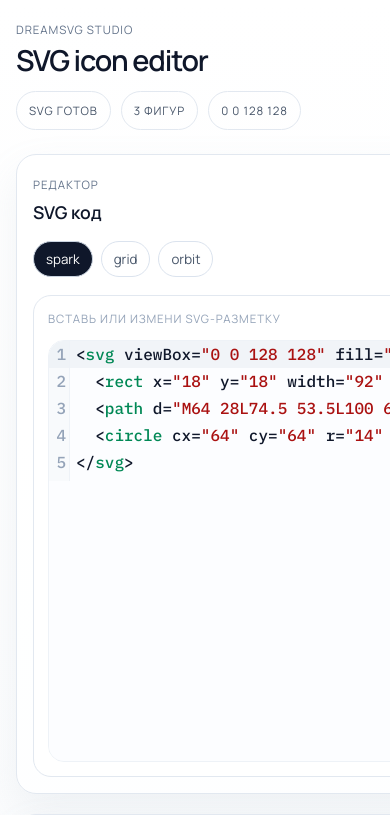
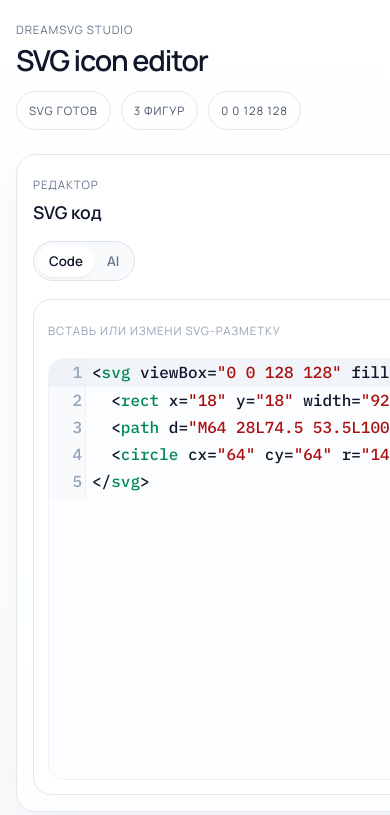
Before and after one commit to dmitriyg0r/DreamSVG, a React (Vite) app: page / in a window 390 px wide. Shown: the top 815 px of the page. Built offline with nearby package versions, Linux system fonts and the light colour scheme.

Commit message:
Rewrite editor logic for stability

```diff
--- a/package.json
+++ b/package.json
@@ -14,7 +14,8 @@
     "@codemirror/theme-one-dark": "^6.1.3",
     "@uiw/react-codemirror": "^4.25.7",
     "react": "^19.1.0",
-    "react-dom": "^19.1.0"
+    "react-dom": "^19.1.0",
+    "xml-formatter": "^3.6.7"
   },
   "devDependencies": {
     "@eslint/js": "^9.25.0",
--- a/src/App.css
+++ b/src/App.css
@@ -84,24 +84,51 @@
   color: #0f172a;
 }
 
-.template-switcher {
+.editor-actions {
   display: flex;
   flex-wrap: wrap;
+  align-items: center;
+  justify-content: flex-end;
   gap: 8px;
 }
 
-.template-switcher button {
+.mode-switch {
+  display: inline-flex;
+  padding: 3px;
   border: 1px solid #dbe3ee;
   border-radius: 999px;
-  padding: 8px 12px;
+  background: #f8fafc;
+}
+
+.mode-switch button {
+  border: 0;
+  border-radius: 999px;
+  padding: 7px 12px;
+  background: transparent;
+  color: #64748b;
+  font-weight: 600;
+}
+
+.mode-switch button.active {
+  background: #ffffff;
+  color: #0f172a;
+  box-shadow: 0 1px 2px rgba(15, 23, 42, 0.08);
+}
+
+.format-button {
+  display: inline-flex;
+  align-items: center;
+  border: 1px solid #dbe3ee;
+  border-radius: 999px;
+  padding: 7px;
   background: #ffffff;
   color: #475569;
 }
 
-.template-switcher button.active {
-  border-color: #cbd5e1;
-  background: #0f172a;
-  color: #ffffff;
+.button-icon {
+  width: 16px;
+  height: 16px;
+  flex: 0 0 auto;
 }
 
 .editor-frame {
@@ -110,10 +137,57 @@
   border-radius: 18px;
 }
 
+.editor-label-row {
+  display: flex;
+  align-items: center;
+  justify-content: space-between;
+  gap: 12px;
+  margin-bottom: 12px;
+}
+
 .editor-label {
-  display: block;
-  margin-bottom: 12px;
   color: #94a3b8;
+}
+
+.ai-panel {
+  display: grid;
+  align-items: center;
+  min-height: 560px;
+}
+
+.ai-placeholder {
+  display: grid;
+  gap: 16px;
+  max-width: 420px;
+}
+
+.ai-placeholder-icon {
+  display: grid;
+  place-items: center;
+  width: 56px;
+  height: 56px;
+  border: 1px solid #dbe3ee;
+  border-radius: 18px;
+  color: #475569;
+  background: #fcfdff;
+}
+
+.ai-placeholder-icon svg {
+  width: 24px;
+  height: 24px;
+}
+
+.ai-placeholder-title {
+  margin: 0 0 8px;
+  font-size: 1.05rem;
+  font-weight: 600;
+  color: #0f172a;
+}
+
+.ai-placeholder-text {
+  margin: 0;
+  color: #64748b;
+  line-height: 1.6;
 }
 
 .code-editor-shell {
@@ -133,10 +207,18 @@
   line-height: 1.7;
 }
 
+.code-editor-shell .cm-focused {
+  outline: none;
+}
+
 .code-editor-shell .cm-gutters {
   border-right: 1px solid #eef2f7;
   background: #f8fafc;
   color: #94a3b8;
+}
+
+.code-editor-shell .cm-lineNumbers {
+  min-width: 36px;
 }
 
 .code-editor-shell .cm-activeLine,
@@ -149,8 +231,19 @@
   padding-top: 0;
 }
 
-.code-editor-shell .cm-focused {
-  outline: none;
+.code-editor-shell .cm-content {
+  caret-color: #0f172a;
+}
+
+.code-editor-shell .cm-cursor,
+.code-editor-shell .cm-dropCursor {
+  border-left: 2px solid #0f172a !important;
+}
+
+.editor-feedback {
+  margin: 12px 0 0;
+  color: #b91c1c;
+  font-size: 0.92rem;
 }
 
 .preview-stage {
@@ -265,6 +358,14 @@
     flex-direction: column;
   }
 
+  .editor-actions {
+    justify-content: flex-start;
+  }
+
+  .mode-switch {
+    order: -1;
+  }
+
   .preview-stage {
     min-height: 300px;
     padding: 16px;
--- a/src/App.jsx
+++ b/src/App.jsx
@@ -1,35 +1,18 @@
 import { useEffect, useMemo, useState } from 'react'
-import CodeMirror from '@uiw/react-codemirror'
-import { xml } from '@codemirror/lang-xml'
+import formatXml from 'xml-formatter'
+import SvgCodeEditor from './components/SvgCodeEditor'
 import './App.css'
 
 const STORAGE_KEYS = {
-  activeTemplate: 'dreamsvg.activeTemplate',
+  editorMode: 'dreamsvg.editorMode',
   svgCode: 'dreamsvg.svgCode',
 }
 
-const templates = {
-  spark: `<svg viewBox="0 0 128 128" fill="none" xmlns="http://www.w3.org/2000/svg">
+const INITIAL_SVG = `<svg viewBox="0 0 128 128" fill="none" xmlns="http://www.w3.org/2000/svg">
   <rect x="18" y="18" width="92" height="92" rx="28" fill="#111827"/>
   <path d="M64 28L74.5 53.5L100 64L74.5 74.5L64 100L53.5 74.5L28 64L53.5 53.5L64 28Z" fill="#F97316"/>
   <circle cx="64" cy="64" r="14" fill="#FDE68A"/>
-</svg>`,
-  grid: `<svg viewBox="0 0 128 128" fill="none" xmlns="http://www.w3.org/2000/svg">
-  <rect width="128" height="128" rx="30" fill="#0F172A"/>
-  <rect x="24" y="24" width="32" height="32" rx="10" fill="#22C55E"/>
-  <rect x="72" y="24" width="32" height="32" rx="10" fill="#38BDF8"/>
-  <rect x="24" y="72" width="32" height="32" rx="10" fill="#F59E0B"/>
-  <path d="M72 72H104V104H72L88 88L72 72Z" fill="#F43F5E"/>
-</svg>`,
-  orbit: `<svg viewBox="0 0 128 128" fill="none" xmlns="http://www.w3.org/2000/svg">
-  <rect width="128" height="128" rx="30" fill="#172554"/>
-  <circle cx="64" cy="64" r="12" fill="#E0E7FF"/>
-  <ellipse cx="64" cy="64" rx="42" ry="18" stroke="#A78BFA" stroke-width="8"/>
-  <ellipse cx="64" cy="64" rx="18" ry="42" stroke="#60A5FA" stroke-width="8"/>
-  <circle cx="28" cy="64" r="7" fill="#F9A8D4"/>
-  <circle cx="92" cy="39" r="7" fill="#FDE68A"/>
-</svg>`,
-}
+</svg>`
 
 function getSvgMeta(markup) {
   try {
@@ -77,12 +60,13 @@ function getSvgMeta(markup) {
 function App() {
   const [svgCode, setSvgCode] = useState(() => {
     const savedCode = localStorage.getItem(STORAGE_KEYS.svgCode)
-    return savedCode || templates.spark
+    return savedCode || INITIAL_SVG
   })
-  const [activeTemplate, setActiveTemplate] = useState(() => {
-    const savedTemplate = localStorage.getItem(STORAGE_KEYS.activeTemplate)
-    return templates[savedTemplate] ? savedTemplate : 'spark'
+  const [editorMode, setEditorMode] = useState(() => {
+    const savedMode = localStorage.getItem(STORAGE_KEYS.editorMode)
+    return savedMode === 'ai' ? 'ai' : 'code'
   })
+  const [formatError, setFormatError] = useState('')
 
   const svgMeta = useMemo(() => getSvgMeta(svgCode), [svgCode])
 
@@ -91,12 +75,22 @@ function App() {
   }, [svgCode])
 
   useEffect(() => {
-    localStorage.setItem(STORAGE_KEYS.activeTemplate, activeTemplate)
-  }, [activeTemplate])
+    localStorage.setItem(STORAGE_KEYS.editorMode, editorMode)
+  }, [editorMode])
 
-  const handleTemplateChange = (templateKey) => {
-    setActiveTemplate(templateKey)
-    setSvgCode(templates[templateKey])
+  const handleFormatSvg = () => {
+    try {
+      const formattedSvg = formatXml(svgCode, {
+        collapseContent: true,
+        indentation: '  ',
+        lineSeparator: '\n',
+      })
+
+      setSvgCode(formattedSvg)
+      setFormatError('')
+    } catch {
+      setFormatError('Не удалось отформатировать SVG. Сначала исправь синтаксис.')
+    }
   }
 
   return (
@@ -118,41 +112,60 @@ function App() {
           <div className="panel-header">
             <div>
               <span className="panel-kicker">Редактор</span>
-              <h2>SVG код</h2>
+              <h2>{editorMode === 'code' ? 'SVG код' : 'AI prompt'}</h2>
             </div>
 
-            <div className="template-switcher" aria-label="SVG templates">
-              {Object.keys(templates).map((templateKey) => (
+            <div className="editor-actions">
+              <div className="mode-switch" aria-label="Editor mode">
                 <button
-                  key={templateKey}
                   type="button"
-                  className={templateKey === activeTemplate ? 'active' : ''}
-                  onClick={() => handleTemplateChange(templateKey)}
+                  className={editorMode === 'code' ? 'active' : ''}
+                  onClick={() => setEditorMode('code')}
                 >
-                  {templateKey}
+                  Code
                 </button>
-              ))}
+                <button
+                  type="button"
+                  className={editorMode === 'ai' ? 'active' : ''}
+                  onClick={() => setEditorMode('ai')}
+                >
+                  AI
+                </button>
+              </div>
             </div>
           </div>
 
-          <label className="editor-frame">
-            <span className="editor-label">Вставь или измени SVG-разметку</span>
-            <CodeMirror
+          {editorMode === 'code' ? (
+            <SvgCodeEditor
               value={svgCode}
-              onChange={(value) => setSvgCode(value)}
-              extensions={[xml()]}
-              basicSetup={{
-                autocompletion: true,
-                bracketMatching: true,
-                closeBrackets: true,
-                foldGutter: false,
-                highlightActiveLine: true,
-                highlightSelectionMatches: true,
-                lineNumbers: true,
-              }}
-              className="code-editor-shell"
+              onChange={setSvgCode}
+              onFormat={handleFormatSvg}
+              error={formatError}
             />
-          </label>
+          ) : (
+            <div className="editor-frame ai-panel">
+              <div className="ai-placeholder">
+                <div className="ai-placeholder-icon" aria-hidden="true">
+                  <svg viewBox="0 0 24 24" fill="none" xmlns="http://www.w3.org/2000/svg">
+                    <path
+                      d="M12 3L13.8 8.2L19 10L13.8 11.8L12 17L10.2 11.8L5 10L10.2 8.2L12 3Z"
+                      stroke="currentColor"
+                      strokeWidth="1.5"
+                      strokeLinejoin="round"
+                    />
+                  </svg>
+                </div>
+                <div>
+                  <span className="editor-label">AI mode</span>
+                  <p className="ai-placeholder-title">Логика генерации пока не подключена</p>
+                  <p className="ai-placeholder-text">
+                    Здесь можно будет добавить твой собственный AI flow, промпты и
+                    генерацию SVG без изменения структуры интерфейса.
+                  </p>
+                </div>
+              </div>
+            </div>
+          )}
         </article>
 
         <article className="panel panel-preview">
--- /dev/null
+++ b/src/components/SvgCodeEditor.jsx
@@ -0,0 +1,65 @@
+import CodeMirror from '@uiw/react-codemirror'
+import { xml } from '@codemirror/lang-xml'
+
+const editorExtensions = [xml()]
+
+const editorSetup = {
+  autocompletion: true,
+  bracketMatching: true,
+  closeBrackets: true,
+  foldGutter: false,
+  highlightActiveLine: true,
+  highlightSelectionMatches: true,
+  lineNumbers: true,
+}
+
+function SvgCodeEditor({ value, onChange, onFormat, error }) {
+  return (
+    <div className="editor-frame">
+      <div className="editor-label-row">
+        <span className="editor-label">Вставь или измени SVG-разметку</span>
+        <button
+          type="button"
+          className="format-button"
+          onClick={onFormat}
+          aria-label="Format SVG"
+        >
+          <svg
+            className="button-icon"
+            viewBox="0 0 20 20"
+            fill="none"
+            xmlns="http://www.w3.org/2000/svg"
+            aria-hidden="true"
+          >
+            <path
+              d="M4 5H12M4 10H16M4 15H11"
+              stroke="currentColor"
+              strokeWidth="1.6"
+              strokeLinecap="round"
+            />
+            <path
+              d="M13.5 13.5L15 15L17.5 12.5"
+              stroke="currentColor"
+              strokeWidth="1.6"
+              strokeLinecap="round"
+              strokeLinejoin="round"
+            />
+          </svg>
+        </button>
+      </div>
+
+      <div className="code-editor-shell">
+        <CodeMirror
+          value={value}
+          onChange={onChange}
+          extensions={editorExtensions}
+          basicSetup={editorSetup}
+        />
+      </div>
+
+      {error ? <p className="editor-feedback">{error}</p> : null}
+    </div>
+  )
+}
+
+export default SvgCodeEditor
```
Also changed, not shown: 1 other file (tests, documents, lock files or other folders).
